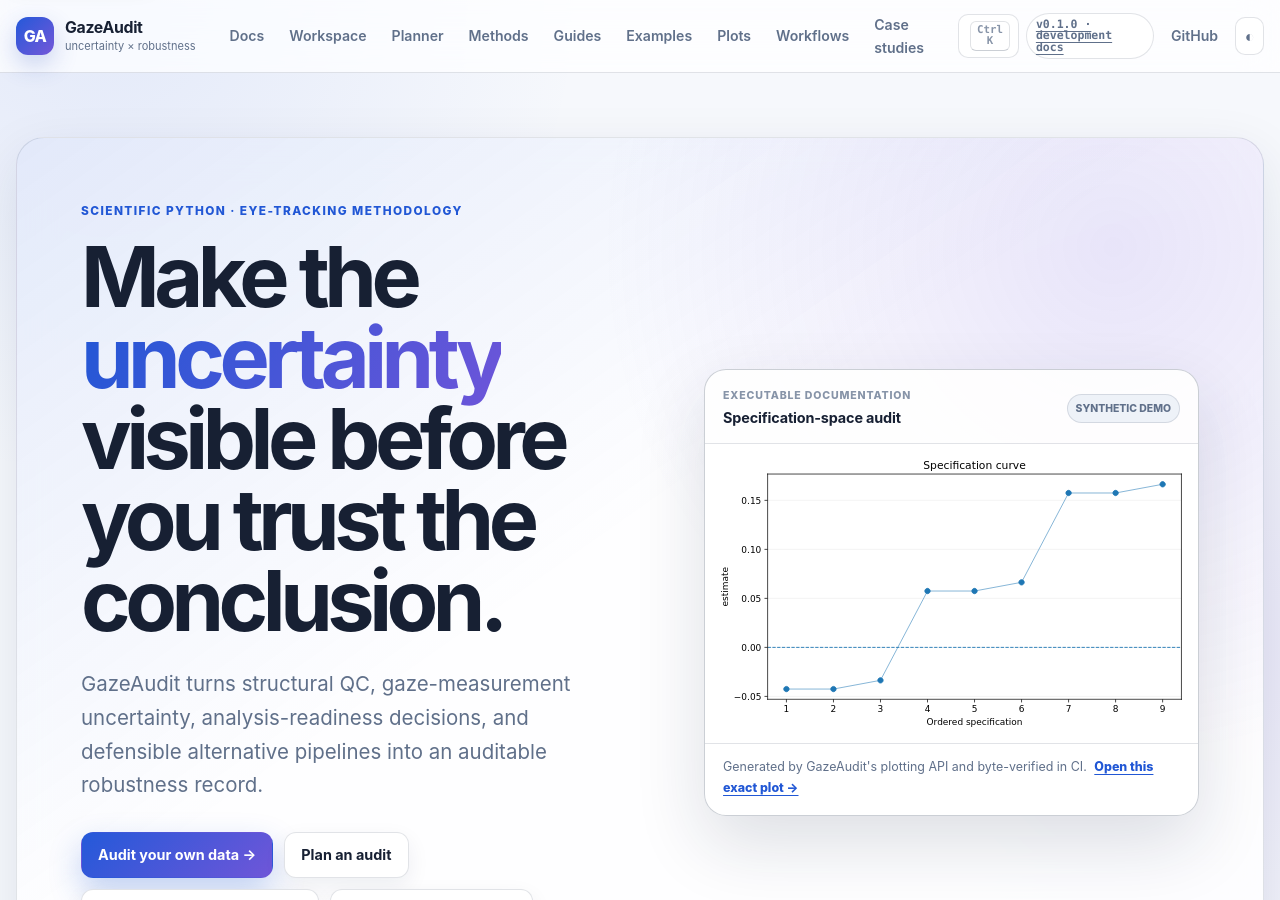
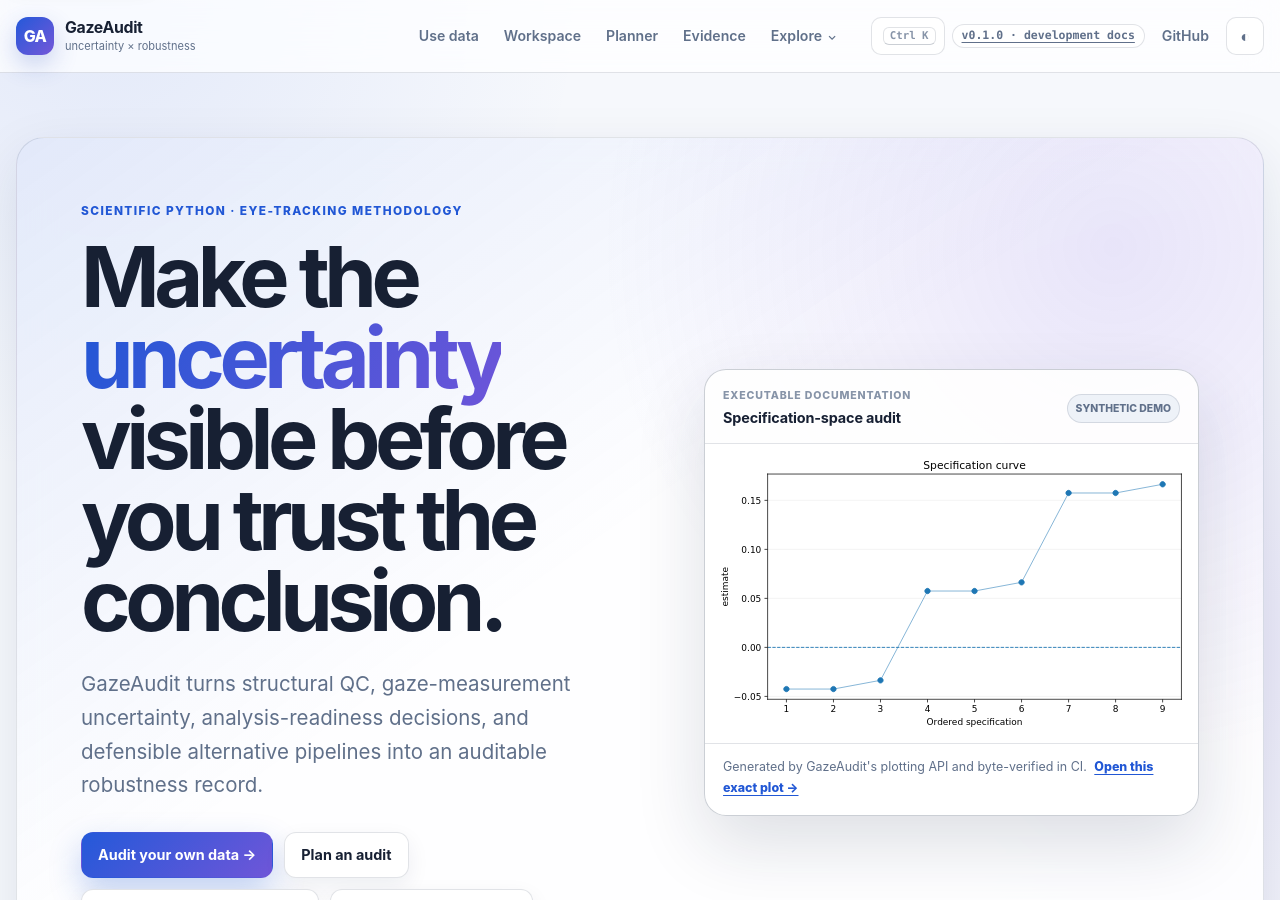
Before and after one commit to stefanosbalaskas/GazeAudit, a Jekyll site: the page built from index.md, in a window 1280 px wide and 900 px high. Built offline with Jekyll 4.4.1, drawn with Linux system fonts in a browser that asks for light colours.

Commit message:
docs: reorganize global navigation hierarchy

```diff
--- a/_layouts/default.html
+++ b/_layouts/default.html
@@ -26,6 +26,7 @@
   <link rel="stylesheet" href="{{ '/assets/css/enhancements.css' | relative_url }}">
   <link rel="stylesheet" href="{{ '/assets/css/code-tools.css' | relative_url }}">
   <link rel="stylesheet" href="{{ '/assets/css/search-tools.css' | relative_url }}">
+  <link rel="stylesheet" href="{{ '/assets/css/navigation.css' | relative_url }}">
   <link rel="stylesheet" href="{{ '/assets/css/gallery.css' | relative_url }}">
   {% if page.page_type == 'landing' %}<link rel="stylesheet" href="{{ '/assets/css/landing.css' | relative_url }}">{% endif %}
   {% if page.page_type == 'methods' %}<link rel="stylesheet" href="{{ '/assets/css/methods.css' | relative_url }}">{% endif %}
@@ -54,15 +55,35 @@
       </a>
 
       <nav class="top-nav" aria-label="Primary" data-primary-nav>
-        <a href="{{ '/docs/' | relative_url }}">Docs</a>
+        <a href="{{ '/docs/guides/first-real-audit/' | relative_url }}">Use data</a>
         <a href="{{ '/docs/workspace/' | relative_url }}">Workspace</a>
         <a href="{{ '/docs/planner/' | relative_url }}">Planner</a>
-        <a href="{{ '/docs/methods/' | relative_url }}">Methods</a>
+        <a href="{{ '/docs/case-studies/' | relative_url }}">Evidence</a>
+        <details class="nav-explore" data-explore-menu>
+          <summary>Explore <span class="nav-explore-chevron" aria-hidden="true">⌄</span></summary>
+          <div class="nav-explore-menu">
+            <div class="nav-explore-group">
+              <span>Learn</span>
+              <a href="{{ '/docs/' | relative_url }}">Documentation</a>
               <a href="{{ '/docs/guides/' | relative_url }}">Guides</a>
               <a href="{{ '/docs/examples/' | relative_url }}">Examples</a>
+              <a href="{{ '/docs/methods/' | relative_url }}">Methods</a>
               <a href="{{ '/docs/plots/' | relative_url }}">Plots</a>
+            </div>
+            <div class="nav-explore-group">
+              <span>Apply</span>
               <a href="{{ '/docs/workflows/' | relative_url }}">Workflows</a>
-        <a href="{{ '/docs/case-studies/' | relative_url }}">Case studies</a>
+              <a href="{{ '/docs/articles/' | relative_url }}">Articles</a>
+              <a href="{{ '/docs/guides/audit-output-bundle/' | relative_url }}">Output bundle</a>
+            </div>
+            <div class="nav-explore-group">
+              <span>Reference</span>
+              <a href="{{ '/docs/VALIDATION_MATRIX.html' | relative_url }}">Validation matrix</a>
+              <a href="{{ '/docs/reference/api-map/' | relative_url }}">API map</a>
+              <a href="{{ '/docs/reference/site-provenance/' | relative_url }}">Docs provenance</a>
+            </div>
+          </div>
+        </details>
       </nav>
 
       <div class="header-actions">
@@ -78,20 +99,34 @@
 
     <nav id="mobile-menu" class="mobile-menu" data-mobile-menu data-mobile-primary-nav aria-label="Mobile navigation" hidden>
       <button class="mobile-search" type="button" data-search-open>Search documentation</button>
-      <a href="{{ '/docs/' | relative_url }}">Documentation</a>
+      <div class="mobile-nav-priority">
         <a href="{{ '/docs/guides/first-real-audit/' | relative_url }}">Use your own data</a>
         <a href="{{ '/docs/workspace/' | relative_url }}">Researcher workspace</a>
         <a href="{{ '/docs/planner/' | relative_url }}">Audit planner</a>
-      <a href="{{ '/docs/methods/' | relative_url }}">Method explorer</a>
+        <a href="{{ '/docs/case-studies/' | relative_url }}">Evidence & case studies</a>
+      </div>
+      <div class="mobile-nav-groups">
+        <div class="mobile-nav-group">
+          <span>Learn</span>
+          <a href="{{ '/docs/' | relative_url }}">Documentation</a>
           <a href="{{ '/docs/guides/' | relative_url }}">Guides</a>
           <a href="{{ '/docs/examples/' | relative_url }}">Examples</a>
+          <a href="{{ '/docs/methods/' | relative_url }}">Method explorer</a>
           <a href="{{ '/docs/plots/' | relative_url }}">Plot gallery</a>
+        </div>
+        <div class="mobile-nav-group">
+          <span>Apply</span>
           <a href="{{ '/docs/workflows/' | relative_url }}">Workflows</a>
-      <a href="{{ '/docs/case-studies/' | relative_url }}">Case studies</a>
           <a href="{{ '/docs/articles/' | relative_url }}">Articles</a>
+          <a href="{{ '/docs/guides/audit-output-bundle/' | relative_url }}">Output bundle</a>
+        </div>
+        <div class="mobile-nav-group">
+          <span>Reference</span>
+          <a href="{{ '/docs/VALIDATION_MATRIX.html' | relative_url }}">Validation</a>
           <a href="{{ '/docs/reference/api-map/' | relative_url }}">API map</a>
           <a href="{{ '/docs/reference/site-provenance/' | relative_url }}">Docs provenance</a>
-      <a href="{{ '/docs/VALIDATION_MATRIX.html' | relative_url }}">Validation</a>
+        </div>
+      </div>
     </nav>
   </header>
 
@@ -229,6 +264,7 @@
   </footer>
 
   <script src="{{ '/assets/js/site.js' | relative_url }}" defer></script>
+  <script src="{{ '/assets/js/navigation.js' | relative_url }}" defer></script>
   <script src="{{ '/assets/js/code-tools.js' | relative_url }}" defer></script>
   <script src="{{ '/assets/js/search-tools.js' | relative_url }}" defer></script>
   <script src="{{ '/assets/js/gallery.js' | relative_url }}" defer></script>
```
Lines whose indentation alone changed are shown as unchanged.
